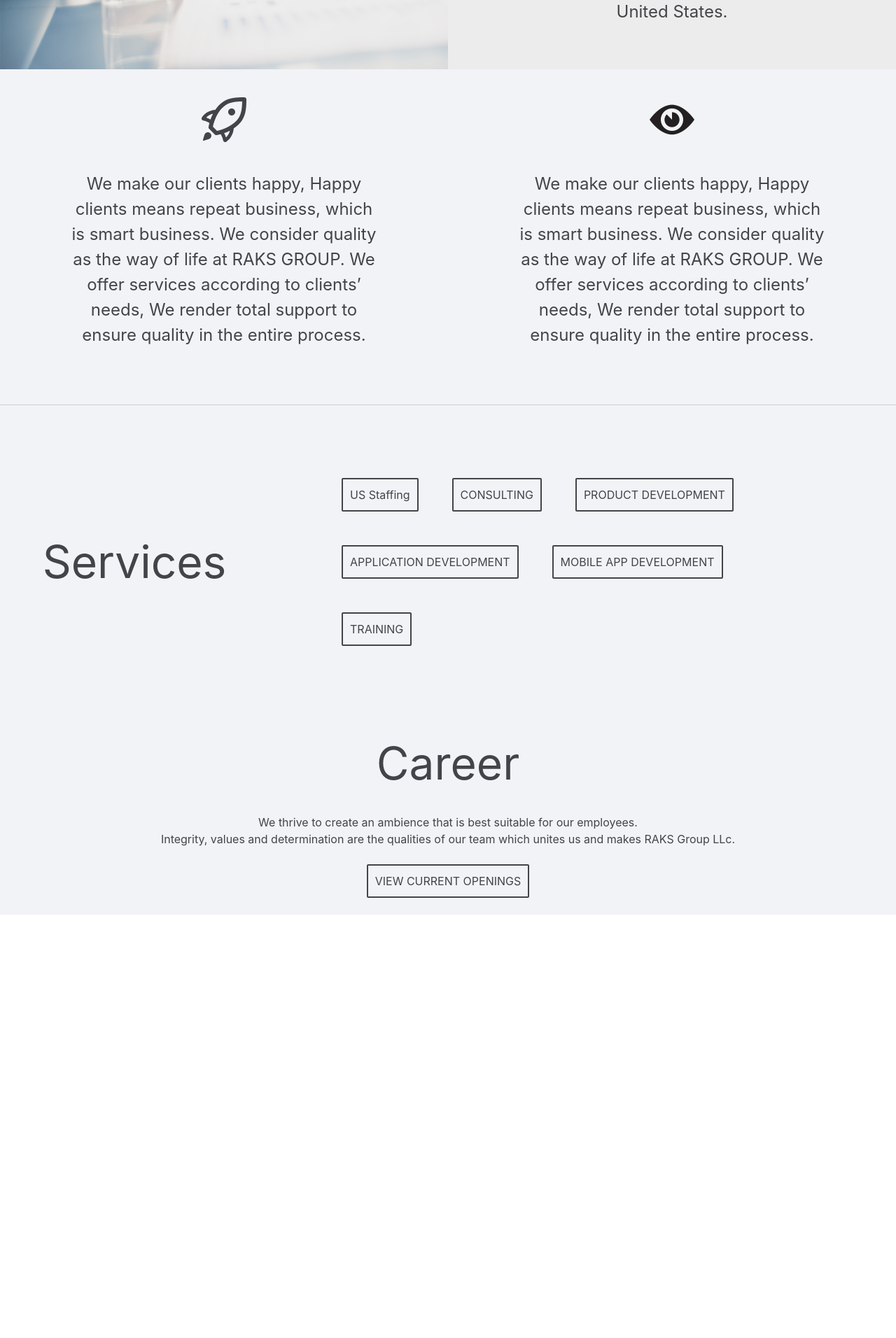
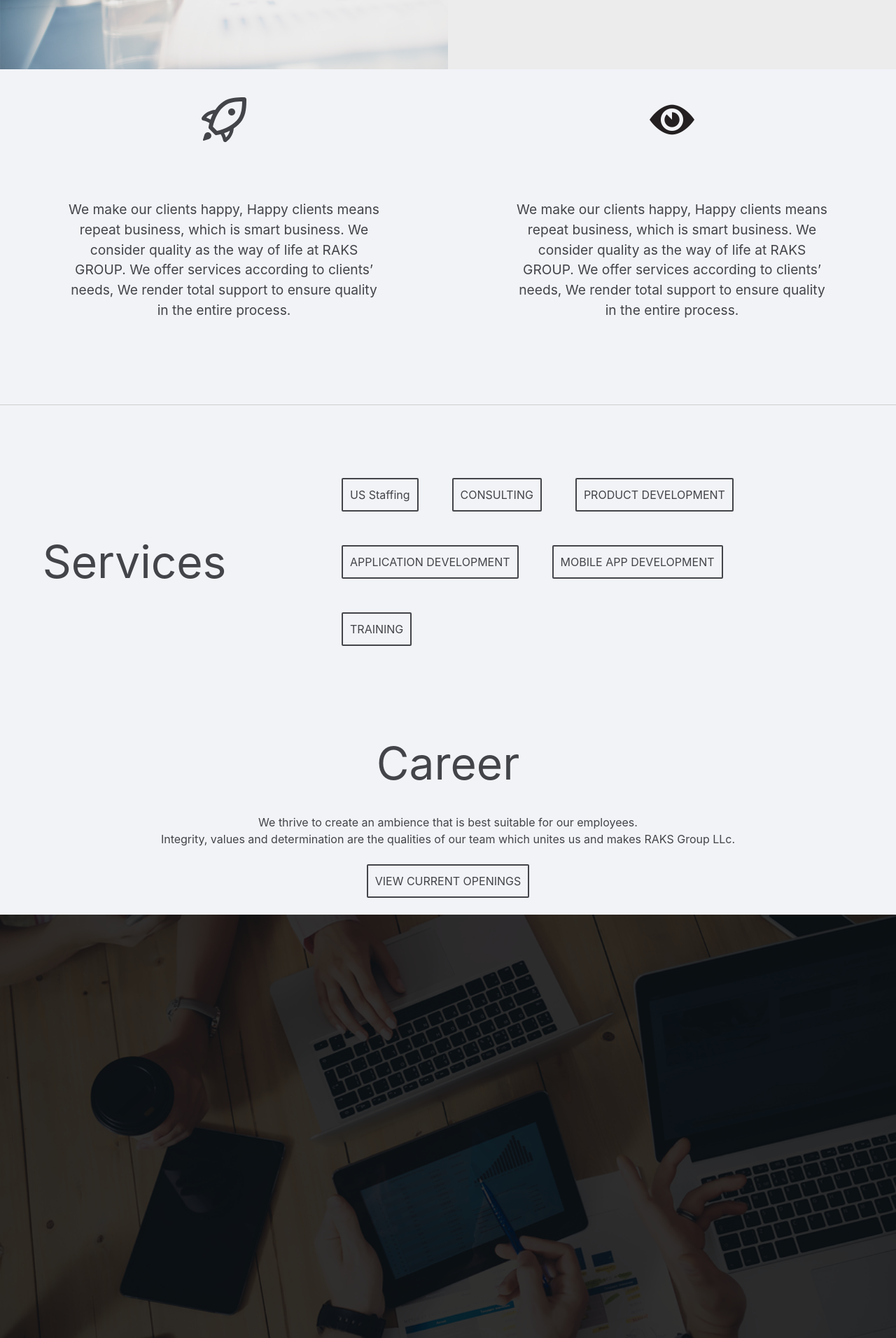
Before and after one commit to NithinKumarAlladi/RAKSGroup, a React (Create React App) app: page / in a window 1280 px wide. Shown: the part 1525-3437 px from the top of the page at 70% size. Before the commit the page ends 2832 px from the top, so only its background shows below. Built offline with nearby package versions, Linux system fonts and the light colour scheme.

Commit message:
end page is created, backgrounds are adjusted.

```diff
--- a/src/About.css
+++ b/src/About.css
@@ -14,45 +14,42 @@
     height: inherit;
     overflow:hidden;
     text-align: center;
+    display: grid;
+    grid-template-rows: auto auto;
 }
 .aboutDiv{
     width:100%;
-    height:90vh;
-    background: rgba(0,0,0,0.7);
+    background:url(./imgs/bg1.jpg) no-repeat;
+    background-size: cover;
 }
 .aboutH{
     font-size:4em;
     text-align:center;
     padding-top: 15vh;
     color: var(--yellow);
-}
-.aboutBGDiv{
-    width:100%;
-    height: 90vh;
-    position: absolute;
-    z-index: -1;
-    text-align: center;
-    background:url(./imgs/bg1.jpg) no-repeat;
-    background-size: cover;
-    filter: blur(3px);
+    background: rgba(0,0,0,0.5);
 }
 .p1{
     padding-top: 15vh;
-    font-size: 1.5em;
-    width:60%;
-    margin-left:20%;
+    font-size: 1.2em;
+    width:100%;
+    padding-left:20%;
+    padding-right: 20%;
+    padding-bottom: 50px;
     text-align: center;
     color: var(--yellow);
+    background: rgba(0,0,0,0.5);
 }
 .para{
-    font-size: 1.5em;
-    width:60%;
-    margin-left:20%;
+    font-size: 1.2em;
+    width:100%;
+    padding-left:20%;
+    padding-right: 20%;
     padding-bottom: 10vh;
     color: var(--yellow);
+    background: rgba(0,0,0,0.5);
 }
 .whyOuterDiv{
-    position: absolute;
     z-index: -1;
     width:100%;
     margin:0px;
@@ -78,7 +75,7 @@
     text-align: center;
 }
 .whyContent{
-    margin:5vh 5vw 0vh 10vw;
+    margin:5vh 5vw 0vh 5vw;
     border-left: 4px solid var(--black);
 }
 .icn{
--- a/src/About.js
+++ b/src/About.js
@@ -13,17 +13,16 @@ export default class About extends Component {
                 ele.className = "link abtLink";
             }
         })
+        window.scrollTo(0,0);
     }
     render() {
         return (
             <div className="outerAbout" >
                 <div className="aboutDiv">
-                    <div className="aboutBGDiv" ></div>
                     <p className="aboutH" >ABOUT US</p>
                     <p className="p1" >
                         RAKS Group striving to be a leader in the provision of staffing services and qualified talent across an array of industries.
-                        </p>
-                    <br />
+                    </p>
                     <p className="para" >
                         We specialize in contract, contract-to-hire and full-time placement staffing services and our staffing and
                         talent resources extend throughout the United States. Through our comprehensive network of talented job applicants,
--- a/src/App.css
+++ b/src/App.css
@@ -45,3 +45,16 @@ P{
   color:var(--yellow);
   font-size:1.2em;
 }
+.endDiv{
+  height: 80vh;
+  width: 100%;
+  background-image: url(./imgs/usStaffing.jpg);
+  background-size: cover;
+  background-position: center;
+  background-attachment:fixed;
+}
+.endInnerDiv{
+  background: rgba(0,0,0,0.8);
+  width: 100%;
+  height: inherit;
+}
--- a/src/App.js
+++ b/src/App.js
@@ -39,6 +39,11 @@ class App extends Component {
             <Route path='/contact' component={Contact} />
             <Route path='/career' component={Career} />
           </div>
+          <div className="endDiv" >
+            <div className="endInnerDiv" >
+
+            </div>
+          </div>
         </div>
       </Router>
     );
--- a/src/Home.css
+++ b/src/Home.css
@@ -56,9 +56,10 @@ p{
     box-shadow: -350px 0px 2000px rgba(236, 236, 236,1) inset;
 }
 .introP{
-    font-size: 1.5em;
+    font-size: 1.2em;
     color: var(--black);
     vertical-align: center;
+    padding-right: 10%;
 }
 .weAre{
     font-size: 2em;
@@ -82,7 +83,7 @@ p{
 }
 .missionP{
     width:70%;
-    font-size: 1.5em;
+    font-size: 1.2em;
     color: var(--black);
     position: relative;
     top: 35%;
@@ -101,7 +102,7 @@ p{
 }
 .visionP{
     width:70%;
-    font-size: 1.5em;
+    font-size: 1.2em;
     color: var(--black);
     position: relative;
     top: 35%;
--- a/src/ItServices.js
+++ b/src/ItServices.js
@@ -19,6 +19,8 @@ export default class ItServices extends Component {
                 left: (document.getElementById(id).scrollWidth - 100),
                 behavior: "smooth",
             })
+        }else{
+            window.scrollTo(0,0);
         }
         this.setState({
             id: id,
```
